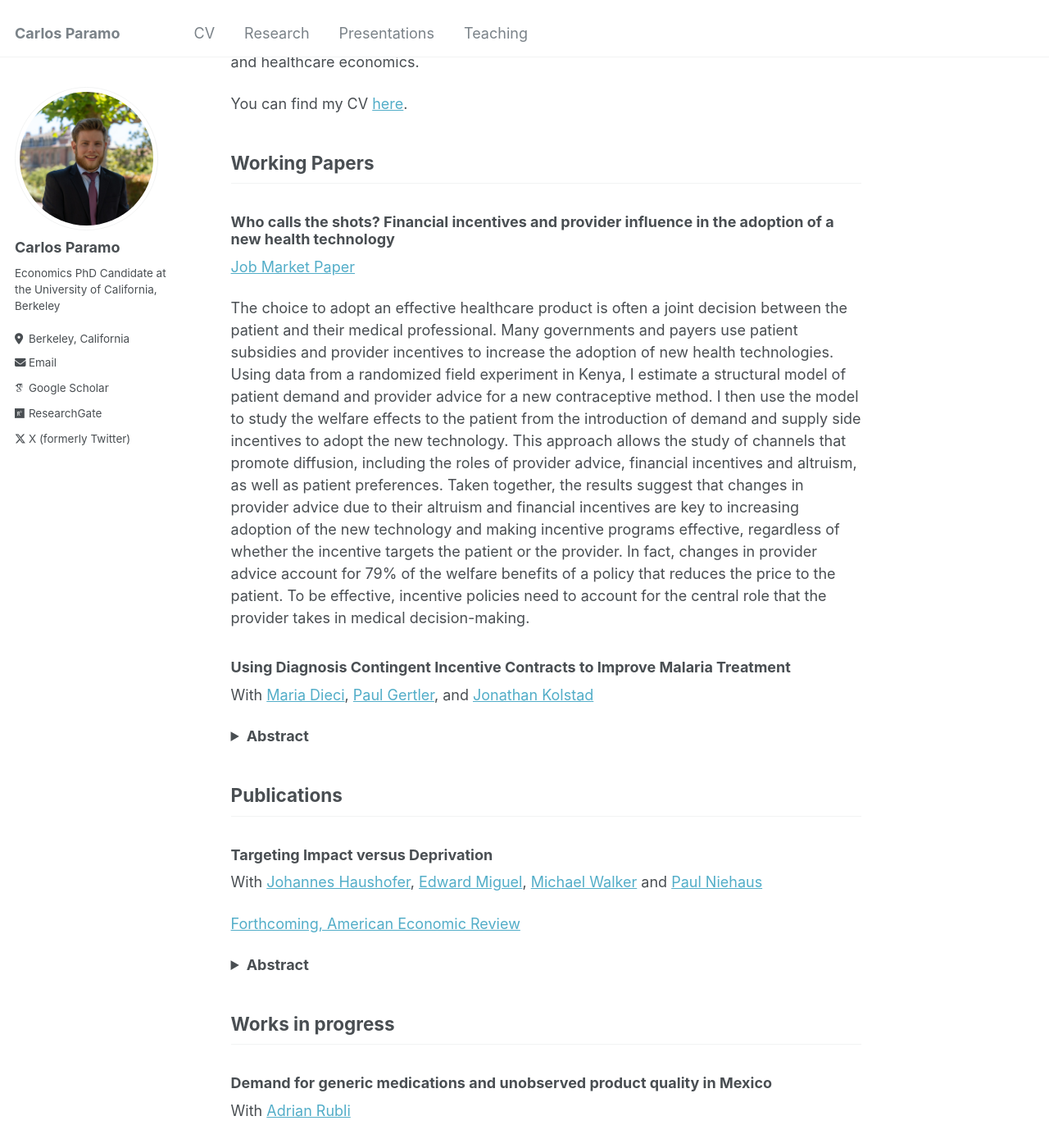
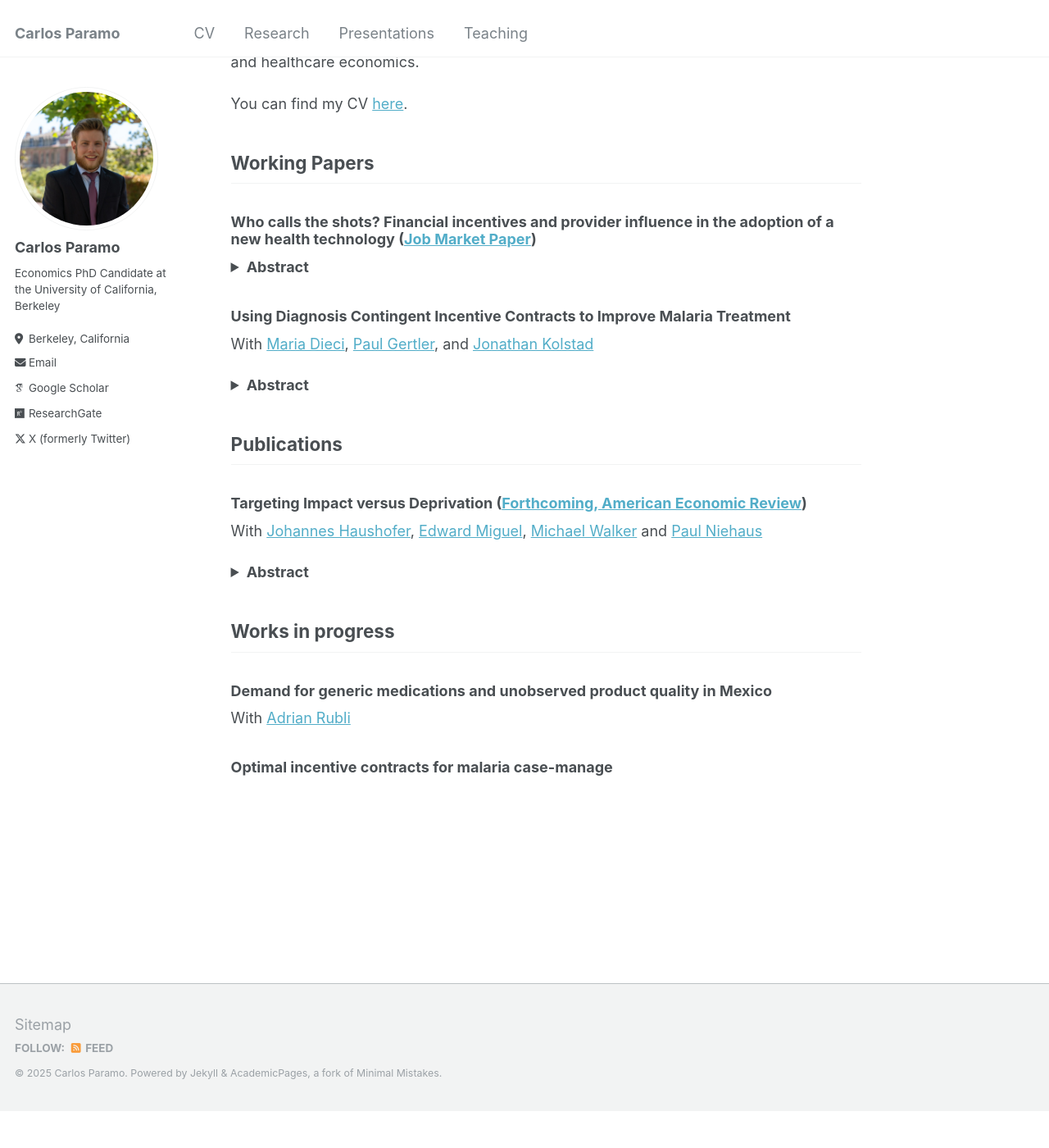
Before and after one commit to paramobrotz/paramobrotz.github.io, a Jekyll site: the page built from _pages/about.md, in a window 1280 px wide and 1400 px high, scrolled down 248 px. Shown: the whole window at 82% size. Built offline with Jekyll 4.4.1, drawn with Linux system fonts in a browser that asks for light colours; some web fonts are replaced; after the commit the page ends 1602 px from its top, so only the background shows below that; some of the changed text lies outside the part shown.

Commit message:
Update about.md

```diff
--- a/_pages/about.md
+++ b/_pages/about.md
@@ -14,33 +14,29 @@ I am a PhD Candidate in the Economics Department at UC Berkeley. I will be a Pos
 
 You can find my CV [here](https://www.carlosparamo.org/files/CV_Carlos_Paramo_2024_11_06.pdf).
 
+
 ## Working Papers
 
-### Who calls the shots? Financial incentives and provider influence in the adoption of a new health technology
-[Job Market Paper](https://www.dropbox.com/scl/fo/jcqkmiv257wh6r3xjai8g/AHjbglr6ZG9fpeTdnvhhYwI?rlkey=qo6ptijlxi13mqaj003hihcb7&st=5ywzzvwc&dl=0)
-
+### Who calls the shots? Financial incentives and provider influence in the adoption of a new health technology ([Job Market Paper](https://www.dropbox.com/scl/fo/jcqkmiv257wh6r3xjai8g/AHjbglr6ZG9fpeTdnvhhYwI?rlkey=qo6ptijlxi13mqaj003hihcb7&st=5ywzzvwc&dl=0))
+<details>
+<summary> <b> Abstract </b> </summary>
 The choice to adopt an effective healthcare product is often a joint decision between the patient and their medical professional. Many governments and payers use patient subsidies and provider incentives to increase the adoption of new health technologies. Using data from a randomized field experiment in Kenya, I estimate a structural model of patient demand and provider advice for a new contraceptive method. I then use the model to study the welfare effects to the patient from the introduction of demand and supply side incentives to adopt the new technology. This approach allows the study of channels that promote diffusion, including the roles of provider advice, financial incentives and altruism, as well as patient preferences. Taken together, the results suggest that changes in provider advice due to their altruism and financial incentives are key to increasing adoption of the new technology and making incentive programs effective, regardless of whether the incentive targets the patient or the provider. In fact, changes in provider advice account for 79% of the welfare benefits of a policy that reduces the price to the patient. To be effective, incentive policies need to account for the central role that the provider takes in medical decision-making.
+</details>
 
 ### Using Diagnosis Contingent Incentive Contracts to Improve Malaria Treatment
 With [Maria Dieci](https://mariadieci.com/), [Paul Gertler](https://www.paulgertler.com/), and [Jonathan Kolstad](https://www.jkolstad.org/)
-
 <details>
 <summary> <b>Abstract</b> </summary>
 We examine whether a diagnosis contingent incentive contract structure improves the treatment of malaria, and whether it's best to target those incentives to patients or providers. The contract provides incentives to use rapid tests (RDTs) to diagnose patient malaria status combined with incentives to treat with antimalarial drugs (ACTs) if the patient tests positive but not if test negative. Using data from a cluster randomized field experiment with 140 pharmacies in malaria endemic regions of Kenya, we find that both patient subsidies and provider incentives significantly increased RDT testing uptake.  Absent incentives, 87% of suspected malaria patients purchase ACTs, of which as many as 90\% are doing so unnecessarily because they do not have malaria. Across all arms, the incentives lead to an increase RDT test use by 25 pp and a 14 pp decline in the purchase of ACTs. The effects are stronger for patient incentives than for provider incentives. Patient incentives are translated into lower prices whereas provider incentives work through information and advice. Using a model of patient choice, we estimate that diagnosis-contingent contracts increase social welfare substantially relative to program costs, with a rate of return of at least 50% across all contract types being tested. The primary gain in welfare comes from a reduction in the use of ACTs from patients who test negative and therefore do not need treatment.
-
 </details>
 
 ## Publications
 
-### Targeting Impact versus Deprivation
+### Targeting Impact versus Deprivation ([Forthcoming, American Economic Review](https://econweb.ucsd.edu/~pniehaus/papers/targeting_impact_deprivation.pdf))
 With [Johannes Haushofer](https://haushofer.ne.su.se/), [Edward Miguel](https://econ.berkeley.edu/profile/edward-miguel), [Michael Walker](https://www.michaelwwalker.me/) and [Paul Niehaus](https://econweb.ucsd.edu/~pniehaus/)
-
-[Forthcoming, American Economic Review](https://econweb.ucsd.edu/~pniehaus/papers/targeting_impact_deprivation.pdf)
-
 <details>
 <summary> <b>Abstract</b> </summary>
 A large literature has examined how best to target anti-poverty programs to those most deprived in some sense (e.g., consumption). We examine the potential tradeoff between this objective and targeting those most impacted by such programs. We work in the context of an NGO cash transfer program in Kenya, employing recent advances in machine learning methods and dynamic outcome data to learn proxy means tests that jointly target both objectives. Targeting solely on the basis of deprivation is not attractive in this setting under standard social welfare criteria unless the planner’s preferences are extremely redistributive.
-
 </details>
 
 ## Works in progress
@@ -48,10 +44,7 @@ A large literature has examined how best to target anti-poverty programs to thos
 ### Demand for generic medications and unobserved product quality in Mexico
 With [Adrian Rubli](https://www.adrianrubli.com/)
 
-### Optimal incentive contracts for malaria case-management
-With [Maria Dieci](https://mariadieci.com/), [Paul Gertler](https://www.paulgertler.com/), and [Jonathan Kolstad](https://www.jkolstad.org/)
-
-### Public funding and medical innovation
+### Optimal incentive contracts for malaria case-manage
 
 <!-- ## Other projects
 
```
